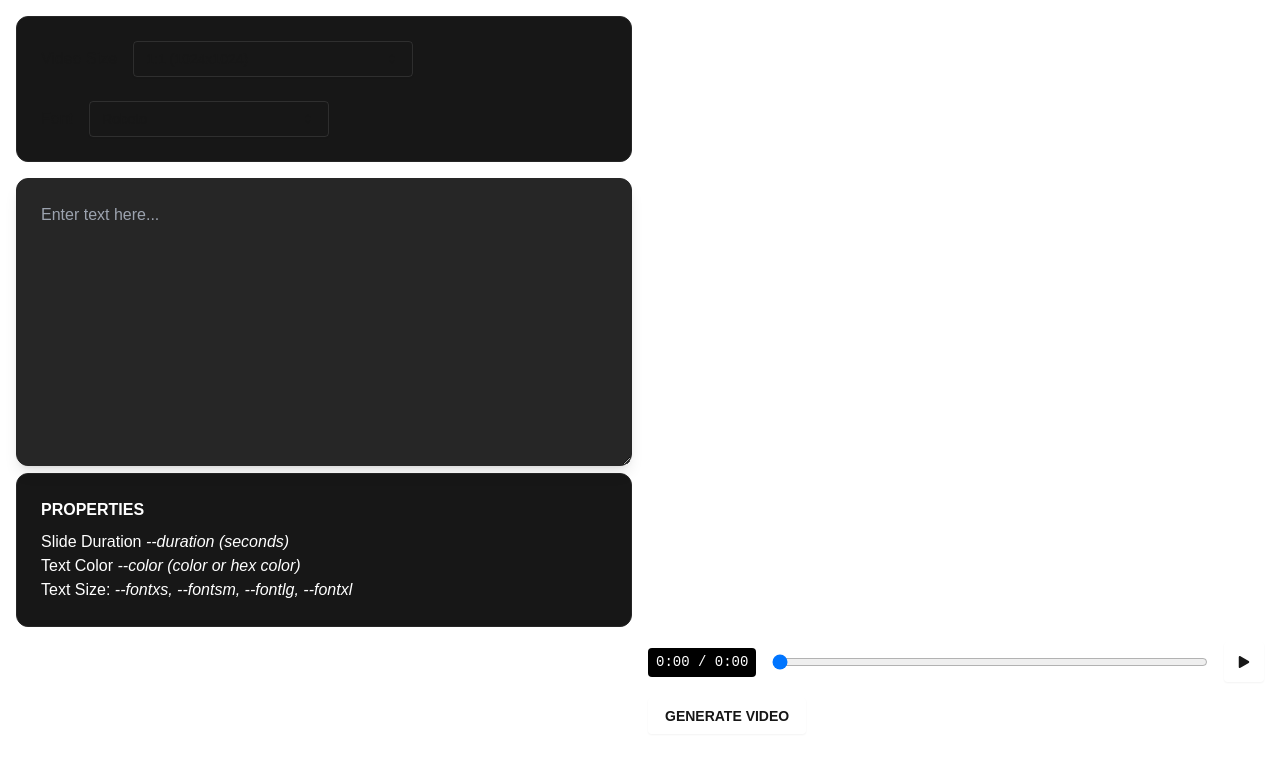
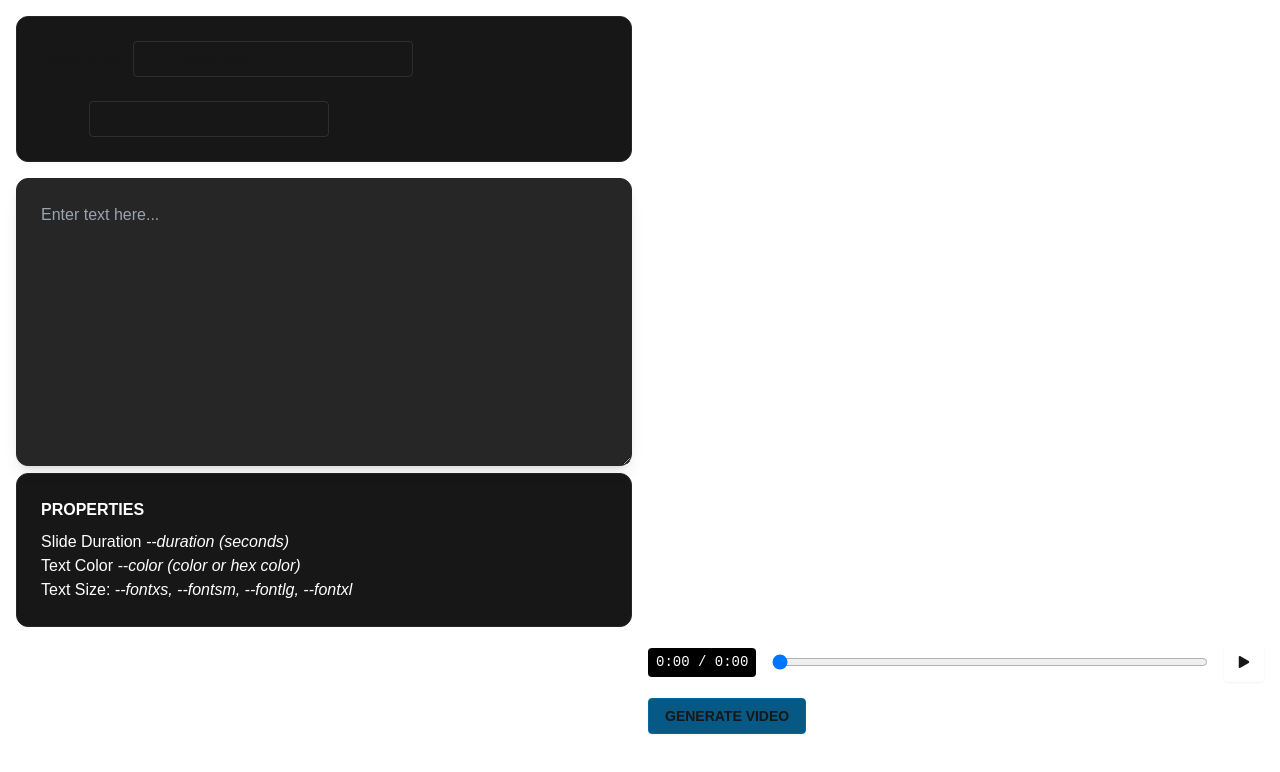
Before and after one commit to xcrap/text2video, a Next.js app: page / in a window 1280 px wide. Shown: the top 772 px of the page. Built offline with nearby package versions, Linux system fonts and the light colour scheme.

Commit message:
Update button styles for video generation with new background and border colors

```diff
--- a/src/app/page.tsx
+++ b/src/app/page.tsx
@@ -189,7 +189,7 @@ export default function Home() {
 					variant="outline"
 					onClick={handleGenerate}
 					disabled={isGenerating}
-					className="mt-4 rounded hover:bg-black border-white/10 uppercase font-bold"
+					className="mt-4 rounded bg-sky-800 hover:bg-sky-900 border border-sky-700 uppercase font-bold outline-none focus:outline-none"
 				>
 					{isGenerating ? "Generating..." : "Generate Video"}
 				</Button>
```
